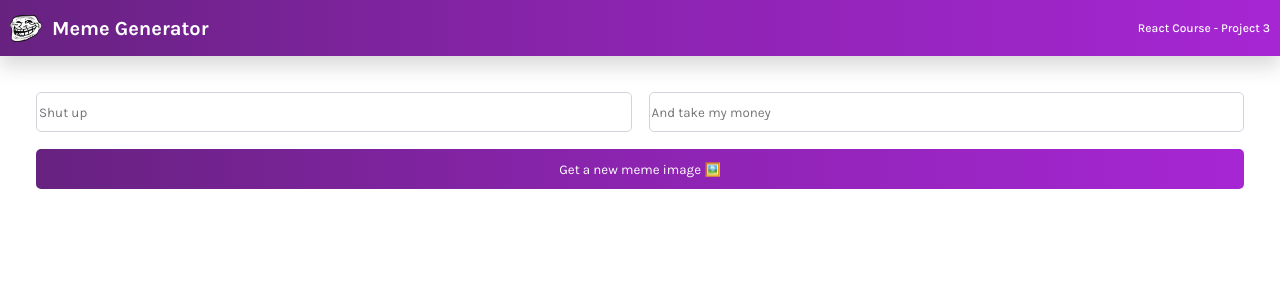
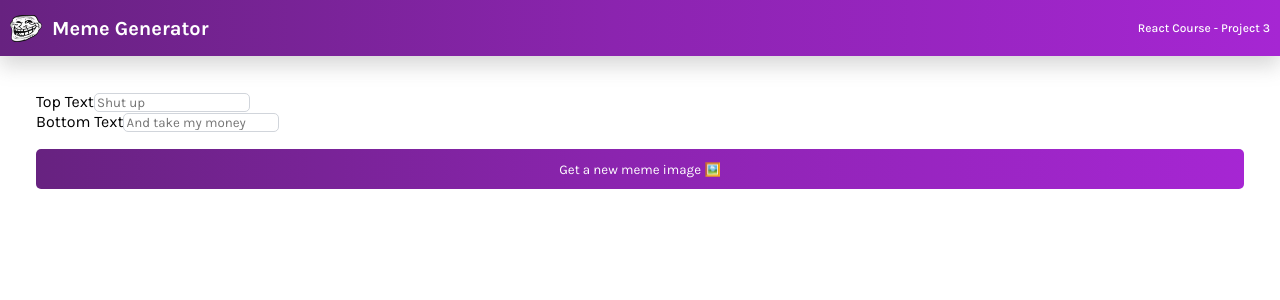
Before and after one commit to aks1489/Meme-Generator, a React (Vite) app: page / in a window 1280 px wide. Shown: the top 300 px of the page. Built offline with nearby package versions, Linux system fonts and the light colour scheme.

Commit message:
Meme component update

```diff
--- a/src/components/Meme.jsx
+++ b/src/components/Meme.jsx
@@ -1,12 +1,18 @@
 export default function Meme(){
     return(
         <div className="main">
-            <form className="form" action="">
-                {/* <label htmlFor="top-text">Top Text</label> */}
-                <input className="form-input" id="top-text" name="top-text" type="text" placeholder="Shut up" />
-                {/* <label htmlFor="bottom-text">Bottom Text</label> */}
-                <input className="form-input" id="bottom-text" name="bottom-text" type="text" placeholder="And take my money" />
-                <button type="submit" className="form-submit-button">Get a new meme image 🖼️</button>
+            <form className="form" action="#">
+                <div className="form-input-container">
+                    <div className="input-box">
+                        <label htmlFor="top-text" className="form-lable">Top Text</label>
+                        <input className="form-input" id="top-text" name="top-text" type="text" placeholder="Shut up" />
+                    </div>
+                    <div className="input-box">
+                        <label htmlFor="bottom-text" className="form-lable">Bottom Text</label>
+                        <input className="form-input"  id="bottom-text" name="bottom-text" type="text" placeholder="And take my money" />
+                    </div>
+                </div>
+                <button type="submit"  className="form-submit-button">Get a new meme image 🖼️</button>
             </form>
         </div>
     )
```
